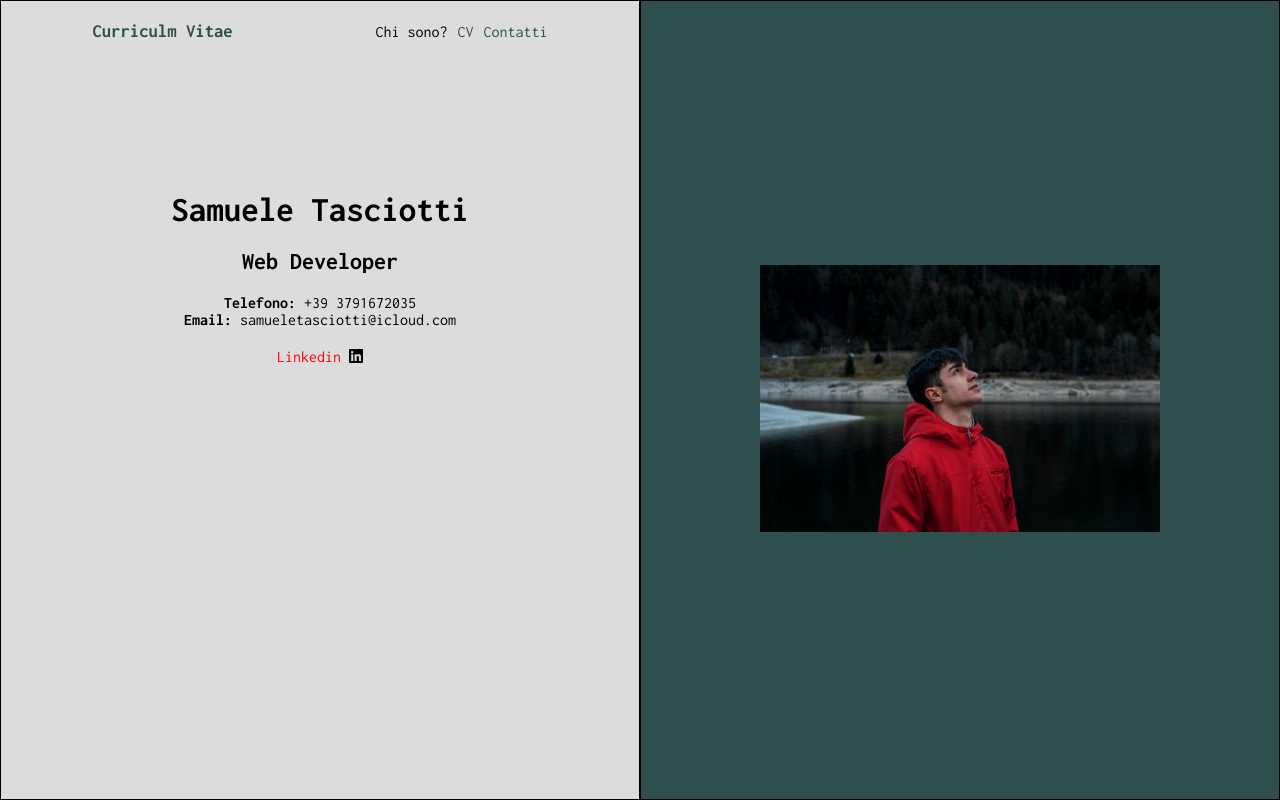
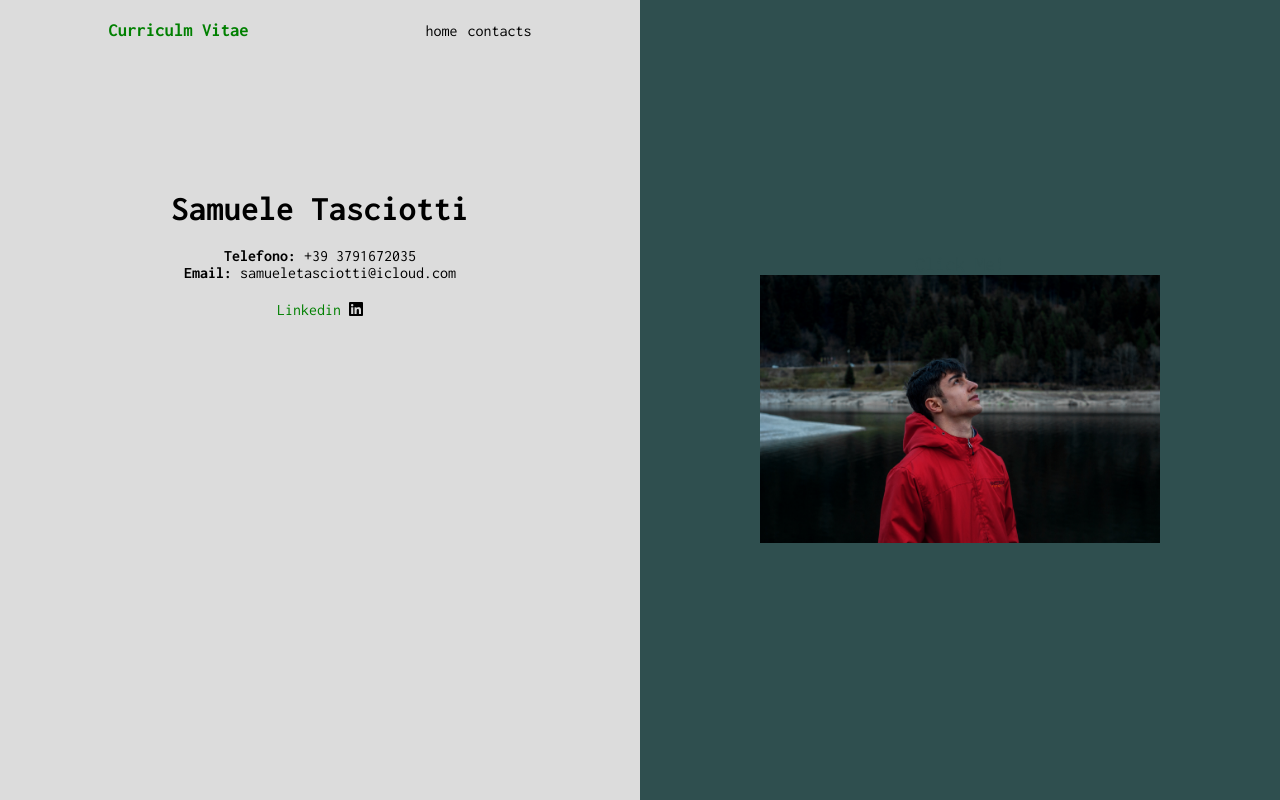
Before and after one commit to Samueletasciotti00/mysite-0.0, a Vue app: page /contacts in a window 1280 px wide. Built offline with nearby package versions, Linux system fonts and the light colour scheme.

Commit message:
feat: router download * rename components * description

```diff
--- a/package.json
+++ b/package.json
@@ -9,7 +9,8 @@
     "preview": "vite preview"
   },
   "dependencies": {
-    "vue": "^3.4.29"
+    "vue": "^3.4.29",
+    "vue-router": "^4.4.0"
   },
   "devDependencies": {
     "@vitejs/plugin-vue": "^5.0.5",
--- a/src/App.vue
+++ b/src/App.vue
@@ -1,33 +1,49 @@
+// componente principale
 <script>
 // IMPORT dei componenti
-    import AppRight from './components/AppRight.vue';
-    import HeaderLeft from './components/HeaderLeft.vue'
-    import MainApp from './components/MainApp.vue';
+import AppRight from "./components/AppRight.vue";
+import Header from "./components/Header.vue";
+import NameApp from "./components/NameApp.vue";
+import Contacts from "./page/Contacts.vue";
 
 // Export
 export default {
   components: {
-          HeaderLeft,
-          MainApp,
-          AppRight
-    }
-}
+    Header,
+    NameApp,
+    AppRight,
+    Contacts,
+  },
+  data() {
+    return {
+      showContactDetails: false,
+    };
+  },
+  methods: {
+    handleShowContactDetails() {
+      this.showContactDetails = true;
+    },
+  },
+};
 </script>
 
 <!-- Componenti di pagina -->
 <template>
-
   <!-- Dividere in due sezioni la pagina -->
   <div id="container">
-
     <!-- LEFT -->
     <div id="info" class="space">
+      <!-- Header -->
+      <Header />
 
-      <!-- Header -->
-      <HeaderLeft />
+      <!-- Move in to the page -->
+      <router-view v-slot="{Component}">
 
-      <!-- Main Part -->
-      <MainApp />
+        <transition name="slide">
+
+          <component :is="Component" :key="$route.path"></component>
+        </transition>
+      </router-view>
     </div>
 
     <div id="pick" class="space">
@@ -37,34 +53,49 @@
 </template>
 
 <style scoped>
-
 /* Container dividi app */
-  #container{
-
+#container {
   width: 100vw;
-    height: 100vh;
+  min-height: 100vh;
   /* Flex */
   display: flex;
 }
 
-  #pick{
-    background-color: #2F4F4F;
-
+#pick {
+  background-color: #2f4f4f;
+  text-align: center;
+  min-height: 100vh;
   /* Flex */
   display: flex;
+  flex-direction: column;
   justify-content: space-around;
   align-items: center;
 }
 
-  #info{
-    background-color: #DCDCDC;
+#info {
+  background-color: #dcdcdc;
   padding: 20px;
+    min-height: 100vh;
 }
 
 /* DEBUG */
-  .space{
+.space {
   width: 50vw;
   height: 100%;
-    border: 1px solid black;
+}
+
+.slide-enter-active{
+
+  transition: opacity 1s, transform 1s;
+}
+
+.slide-enter-from{
+
+  opacity: 0;
+  transform: translateY(-100%);
+}
+.slide-leave-to{
+  opacity: 1;
+  transform: translateY(-100%);
 }
 </style>
--- a/src/components/AppRight.vue
+++ b/src/components/AppRight.vue
@@ -1,70 +1,111 @@
 <script>
-    export default{
+export default {
   data() {
-            return{
-                img: 'src/assets/img/IMG_3032.JPG'
-            }
-
+    return {
+      img: "src/assets/img/IMG_3032.JPG",
+    };
   },
   methods: {
-            myFunction() {
+    fullRight() {
       //Selezionare classe/id per ridimensionamento
-                let destra = document.getElementById('pick');
-                let sinistra = document.getElementById('info');
+      let destra = document.getElementById("pick");
+      let sinistra = document.getElementById("info");
+      let hoverImg = document.querySelector(".img");
+
+      //Mostrare la descrizione
+      let section = document.getElementById('sezione');
+
+
 
       // Condizione di Transition
-                if(this.x == 1){ //Se è 1
+      if (this.x == 1) {
+        //Se è 1
 
         //Ridimensionamento
-                    sinistra.style.transition = '0.75s ease';
-                    destra.style.width = '100vw';
+        sinistra.style.transition = "0.75s ease";
+        destra.style.width = "100vw";
 
-                    sinistra.style.width = '0';
-                    sinistra.style.padding = '0';
-
+        sinistra.style.width = "0";
+        sinistra.style.padding = "0";
         // Switch di stato per il prossimo click
         this.x = 0;
+
+        section.style.display = 'block';
       } else {
         //Ridimensionamento
-                    destra.style.transition = '0.75s ease';
-                    destra.style.width = '50vw';
+        destra.style.transition = "0.75s ease";
+        destra.style.width = "50vw";
 
-                    sinistra.style.width = '50vw';
-                    sinistra.style.padding = '20px';
-
+        sinistra.style.width = "50vw";
+        sinistra.style.padding = "20px";
         // Switch di stato per il prossimo click
         this.x = 1;
+
+        section.style.display = 'none';
       }
-
-            }
-        }
-    }
+    },
+  },
+};
 </script>
 
 <!-- Componente di Destra -->
 <template>
+  <!-- Foto utente -->
+  <div @click="fullRight()" class="img">
+    <span>Click Me!</span>
+    <img :src="img" alt="" />
 
-    <!-- Foto utente -->
-    <div @click="myFunction(x)" class="img">
-        <img :src="img" alt="">
+    <!-- Contenuto Da mostrare  -->
+    <div id="sezione">
+
+        <!-- H3 titol -->
+        <h3>La mia storia</h3>
+
+        <p>Lorem ipsum dolor sit, amet consectetur adipisicing elit. Debitis praesentium minima quis, deserunt distinctio optio suscipit dolorem voluptate vel animi, magni expedita tenetur labore provident commodi quaerat itaque? Voluptatem, eveniet?
+        Atque dolore explicabo odio rem vitae, neque iure laudantium minus saepe iusto! Incidunt aspernatur expedita quibusdam mollitia vitae ipsam assumenda harum aliquid dolorem et asperiores earum, nostrum illum debitis. Quae!
+        Rem, nam, exercitationem, illo laborum dolore cumque laudantium culpa repudiandae dolores architecto excepturi vero veritatis. Quia, eligendi voluptatem, voluptate aut hic facere expedita dolor provident fuga quidem ex. Quidem, nesciunt.
+        Autem quis ipsum nisi eveniet quod architecto sed quos voluptatem odit libero! Pariatur nemo odio atque, doloribus ex deserunt consequatur molestias, neque quae esse nam similique tempora vero! Cum, mollitia!
+        Nisi culpa alias qui, facilis inventore id molestiae, labore nesciunt ducimus aspernatur, voluptate magni officiis! Odio expedita enim illo, facere obcaecati pariatur veritatis necessitatibus, corporis doloribus deleniti, iste iusto inventore.</p>
+    </div>
   </div>
 </template>
 
 <!-- CSS -->
 <style scoped>
-    .img{
+
+/* Immage settings */
+.img {
   width: 400px;
   border-radius: 100px;
-
+  text-align: center;
 }
 
-    .img img{
+.img img {
   max-width: 100%;
 }
 
-    .img:hover{
+.img span {
+  color: #2f4f4f;
+  font-size: 20px;
+}
+
+.img:hover span {
+  color: tomato;
+}
+
+.img:hover {
   animation-name: zooImg;
-        animation-duration: 3s;
+  animation-duration: 1s;
+}
+
+/* Section transition */
+#sezione{
+    display: none;
+    animation-duration: 1s;
+}
+
+#sezione:active{
+    animation-name: descript;
 }
 
 /* Gestione dell'hover sull' img */
@@ -74,7 +115,7 @@
   }
 
   50% {
-            width: 500px;
+    width: 450px;
   }
 
   100% {
@@ -82,5 +123,17 @@
   }
 }
 
+@keyframes descript {
+  0% {
+    width: 400px;
+  }
 
+  50% {
+    width: 450px;
+  }
+
+  100% {
+    width: 400px;
+  }
+}
 </style>
--- /dev/null
+++ b/src/components/Header.vue
@@ -0,0 +1,75 @@
+<script>
+import Contacts from '../page/Contacts.vue';
+import NameApp from "./NameApp.vue";
+
+export default {
+  data() {
+    return {
+      // Link for router
+      routes: [
+        {
+          path: "/",
+          name: "home",
+          component: NameApp,
+        },
+        {
+          path: "/contacts",
+          name: "contacts",
+          component: Contacts,
+        },
+      ],
+    };
+  },
+};
+</script>
+
+<!-- Componente di sinistra -->
+<template>
+  <!-- CONTAINER -->
+  <div class="container">
+    <!-- Description -->
+    <h3>Curriculm Vitae</h3>
+
+    <!-- Voice -->
+    <div id="voice">
+      <ul>
+        <li class="nav-item" v-for="(route, index) in routes" :key="index">
+                        <router-link class="nav-link" :to="route.path">{{ route.name }}</router-link>
+                    </li>
+      </ul>
+    </div>
+  </div>
+</template>
+
+<!-- CSS -->
+<style scoped>
+/* Formattazione Header */
+.container {
+  /* Flex */
+  display: flex;
+  justify-content: space-around;
+  align-items: center;
+}
+
+h3 {
+  color: green;
+}
+
+ul {
+  list-style: none;
+  cursor: pointer;
+  display: flex;
+  gap: 10px;
+
+
+}
+
+ul li a:hover{
+   color: green;
+}
+
+ul li a {
+  text-decoration: none;
+  color: black;
+}
+</style>
--- a/src/components/HeaderLeft.vue
+++ /dev/null
@@ -1,62 +0,0 @@
-<script>
-    export default{
-        data() {
-            return{
-                voices: [
-                'Chi sono',
-                'CV',
-                'Contatti'
-                ]
-            }
-
-        }
-    }
-</script>
-
-<!-- Componente di sinistra -->
-<template>
-
-    <!-- CONTAINER -->
-    <div class="container">
-
-        <!-- Description -->
-        <h3>Curriculm Vitae</h3>
-
-        <!-- Voice -->
-        <div id="voice">
-            <ul>
-                <li @click="myFunction()">Chi sono?</li>
-                <li><a href="#">CV</a></li>
-                <li><a href="#">Contatti</a></li>
-            </ul>
-        </div>
-    </div>
-</template>
-
-<!-- CSS -->
-<style scoped>
-
-    /* Formattazione Header */
-    .container{
-        /* Flex */
-        display: flex;
-        justify-content: space-around;
-        align-items: center;
-    }
-
-    h3{
-        color: #2F4F4F;
-    }
-
-    ul{
-        list-style: none;
-        cursor: pointer;
-        display: flex;
-        gap: 10px;
-    }
-
-    ul li a{
-        text-decoration: none;
-        color: #2F4F4F;
-    }
-</style>
--- a/src/components/MainApp.vue
+++ /dev/null
@@ -1,63 +0,0 @@
-<script>
-    export default{
-        data() {
-           return{
-
-           }
-        }
-    }
-</script>
-
-<!-- Componente Centrale -->
-<template>
-    <div class="box">
-
-        <!-- Titolo Principale -->
-        <h1>Samuele Tasciotti</h1>
-        <h2>Web Developer</h2>
-
-
-        <!-- Contatti -->
-        <ul>
-            <li class="info"><b>Telefono:</b> +39 3791672035</li>
-            <li class="info"><b>Email:</b> samueletasciotti@icloud.com</li>
-        </ul>
-
-        <!-- Links -->
-
-        <span><a href="">Linkedin</a> <i class="fa-brands fa-linkedin"></i></span>
-    </div>
-
-
-</template>
-
-<!-- CSS -->
-<style scoped>
-    /* Template */
-    .box{
-        /* padding-top: 100px; */
-        margin: 150px;
-        gap: 20px;
-        /* Flex */
-        display: flex;
-        flex-direction: column;
-        align-items: center;
-        align-content: left;
-        text-align: center;
-    }
-
-    /* Titol Of Page */
-    h1{
-        font-size: 35px;
-    }
-
-    /* List Decoration */
-    ul{
-        list-style: none;
-    }
-
-    span a{
-        text-decoration: none;
-        color: red;
-    }
-</style>
--- /dev/null
+++ b/src/components/NameApp.vue
@@ -0,0 +1,56 @@
+<script>
+
+
+export default {
+  name: 'NameApp',
+  components:{
+
+  },
+  data() {
+    return {
+
+    }
+  }
+};
+</script>
+
+<!-- Componente Centrale -->
+<template>
+  <div class="box">
+    <!-- Titolo Principale -->
+    <h1>Samuele Tasciotti</h1>
+    <h2>Web Developer</h2>
+  </div>
+</template>
+
+<!-- CSS -->
+<style scoped>
+/* Template */
+.box {
+  /* padding-top: 100px; */
+  margin: 150px;
+  gap: 20px;
+  /* Flex */
+  display: flex;
+  flex-direction: column;
+  align-items: center;
+  align-content: left;
+  text-align: center;
+}
+
+/* Titol Of Page */
+h1 {
+  font-size: 35px;
+}
+
+/* List Decoration */
+ul {
+  list-style: none;
+}
+
+span a {
+  text-decoration: none;
+  color: green;
+}
+
+</style>
--- a/src/main.js
+++ b/src/main.js
@@ -1,5 +1,6 @@
 import { createApp } from 'vue'
 import './style.css'
 import App from './App.vue'
+import { router } from './router'
 
-createApp(App).mount('#app')
+createApp(App).use(router).mount('#app')
--- /dev/null
+++ b/src/page/Contacts.vue
@@ -0,0 +1,60 @@
+<template>
+  <!-- Pagina per i contatti -->
+  <div class="box">
+    <!-- Titolo Principale -->
+    <h1>Samuele Tasciotti</h1>
+
+    <!-- Contatti -->
+    <ul id="contact" @cambioStato="receiveEmit">
+      <li class="info"><b>Telefono:</b> +39 3791672035</li>
+      <li class="info"><b>Email:</b> samueletasciotti@icloud.com</li>
+    </ul>
+
+    <!-- Links -->
+
+    <span
+      ><a href="https://www.linkedin.com/in/samuele-tasciotti-212b232a7/"
+        >Linkedin </a
+      >
+      <i class="fa-brands fa-linkedin"></i
+    ></span>
+  </div>
+</template>
+
+<script>
+export default {
+  name: 'Contacts',
+  data() {},
+
+};
+</script>
+
+<style scoped>
+/* Template */
+.box {
+  /* padding-top: 100px; */
+  margin: 150px;
+  gap: 20px;
+  /* Flex */
+  display: flex;
+  flex-direction: column;
+  align-items: center;
+  align-content: left;
+  text-align: center;
+}
+
+/* Titol Of Page */
+h1 {
+  font-size: 35px;
+}
+
+/* List Decoration */
+ul {
+  list-style: none;
+}
+
+span a {
+  text-decoration: none;
+  color: green;
+}
+</style>
--- /dev/null
+++ b/src/router.js
@@ -0,0 +1,23 @@
+import { createWebHistory, createRouter } from 'vue-router';
+
+import NameApp from './components/NameApp.vue';
+import Contacts from './page/Contacts.vue';
+import Header from './components/Header.vue'
+
+const router = createRouter({
+  history: createWebHistory(),
+  routes: [
+      {
+          path: '/',
+          name: 'home',
+          component: NameApp
+      },
+      {
+          path: '/contacts',
+          name: 'contacts',
+          component: Contacts
+      }
+  ]
+});
+
+export { router };
```
Also changed, not shown: src/store.js (added), 1 other file (tests, documents, lock files or other folders). Lines whose indentation alone changed are shown as unchanged.
